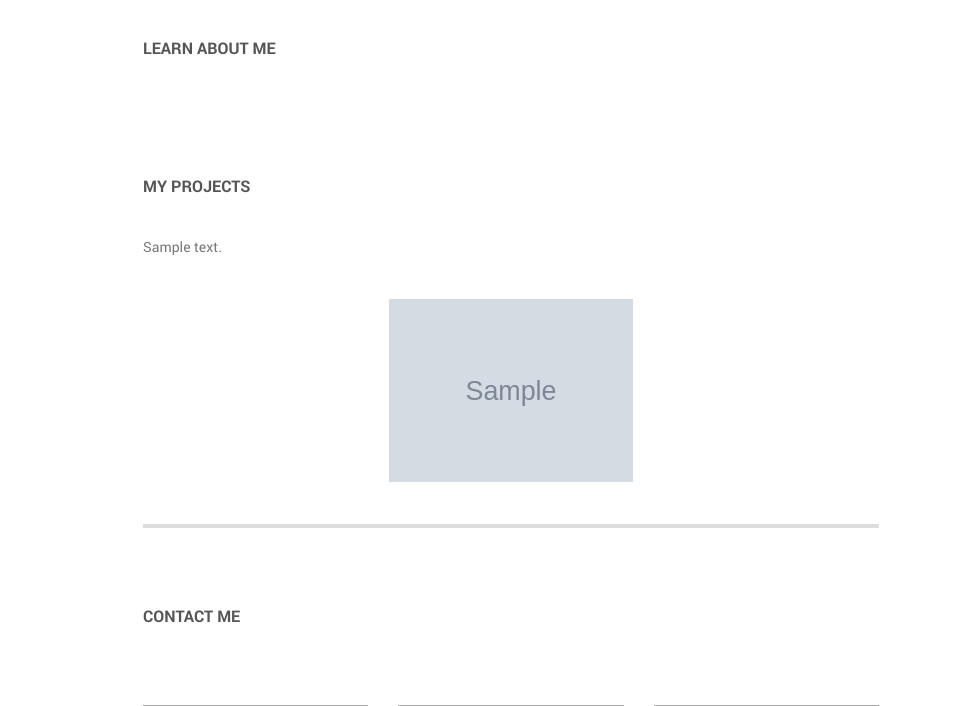
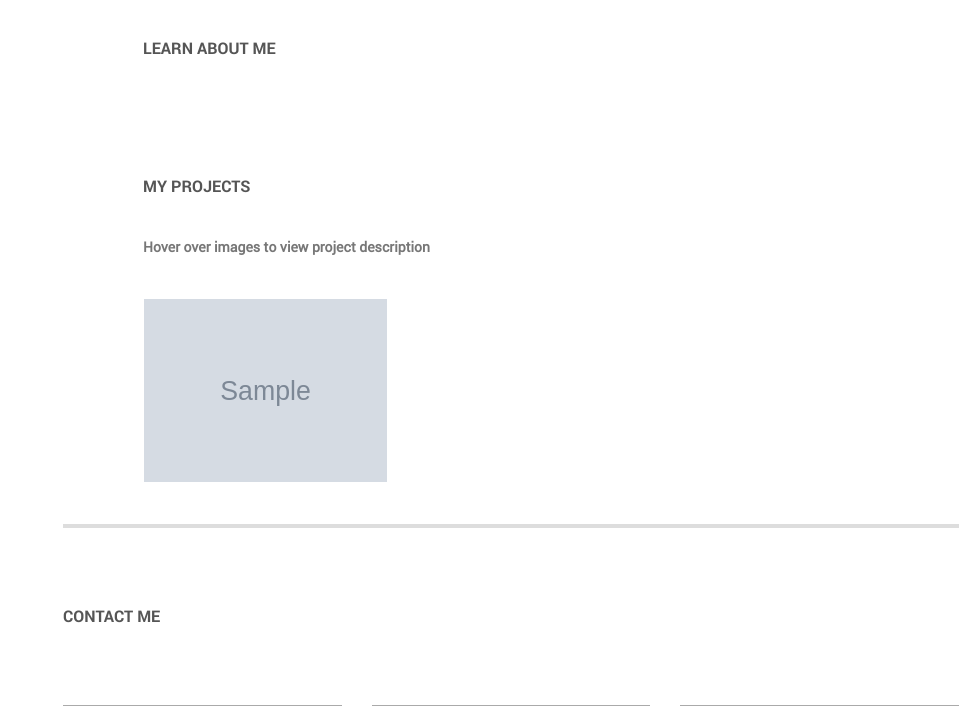
Before and after one commit to thuitafaith/Portfolio, a Django app: page / in a window 1280 px wide. Shown: the part 918-1624 px from the top of the page, without its empty margins (321-1280 px from the left). Run offline with Django 3.2, Linux system fonts and the light colour scheme; tables that the repository leaves empty hold one stand-in row (values such as "Sample post"); grey boxes marked "Sample" are stand-in pictures; some libraries are stand-ins or nearby versions.

Commit message:
Deploy project

```diff
--- a/folio/templates/home.html
+++ b/folio/templates/home.html
@@ -147,13 +147,13 @@
                 <div class="row">
                   <div class="col-md-12">
                     <h4 class="widget-title">MY PROJECTS</h4>
-                    <p>{{ project.project_description }}</p>
+                    <strong>Hover over images to view project description</strong>
                   </div>
                 </div>
                 <div class="row projects-holder">
                   <div class="col-md-4 col-sm-6">
                     <div class="project-item">
-                      <img src="{{Project.project_picture.url}}" alt="">
+                      <img src="{{ project.project_picture.url}}" alt="">
                       <div class="project-hover">
                         <div class="inside">
                           <h5>
@@ -161,15 +161,6 @@
                           </h5>
                           <p>{{ project.project_description }}</p>
                         </div>
-                      </div>
-                    </div>
-                  </div>
-                  <div class="col-md-4 col-sm-6">
-                    <div class="project-item">
-                      <img src="{{project.project_picture.url}}" alt="">
-                      <div class="project-hover">
-                        <div class="inside">
-                          <p>{{ project.project_description }}</p>
                       </div>
                     </div>
                   </div>
```
Lines whose indentation alone changed are shown as unchanged.
